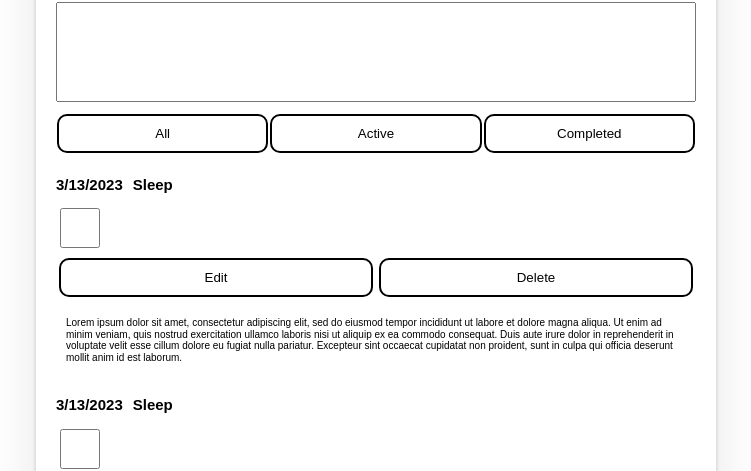
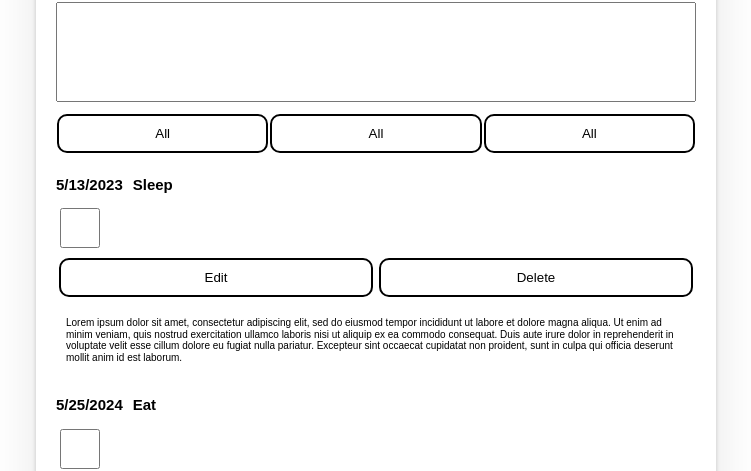
Before and after one commit to sw2003/TodoApp, a React (Create React App) app: page / in a window 1280 px wide. Shown: the part 275-746 px from the top of the page, without its empty margins (264-1015 px from the left). Built offline with nearby package versions, Linux system fonts and the light colour scheme.

Commit message:
todoitem component

```diff
--- a/src/App.js
+++ b/src/App.js
@@ -1,20 +1,26 @@
-import React from 'react'
+
+import React, { useState } from 'react';
 import Form from './components/form';
 import TodoItem from './components/todo-item';
+import FilterButton from './components/filter-button';
+function App(props) {
+  const [tasks, setTasks] = useState(props.Tasks)
 
-function App() {
+  const taskList = tasks.map((task)=>{
+    return (<TodoItem key={task.Key} name={task.Name} date={task.Date} desc={task.Desc} completed={task.Completed} />)
+  })
+
   return (
     <div className="App">
       <h1>TodoApp</h1>
       <Form></Form>
-      <div class="form-btn-group">
-        <button>All</button>
-        <button>Active</button>
-        <button>Completed</button>
+      <div className="form-btn-group">
+        <FilterButton></FilterButton>
+        <FilterButton></FilterButton>
+        <FilterButton></FilterButton>
       </div>
       <ul>
-          <TodoItem></TodoItem>
-          <TodoItem></TodoItem>
+          {taskList}
       </ul>
     </div>
   );
--- /dev/null
+++ b/src/components/filter-button.js
@@ -0,0 +1,8 @@
+import React from 'react'
+
+
+export default function FilterButton(props){
+    return (
+        <button>All</button>
+    )
+}
--- a/src/components/todo-item.js
+++ b/src/components/todo-item.js
@@ -4,8 +4,8 @@ export default function TodoItem(props) {
     return (
         <li>
             <div class="todo-name">
-                <h2>3/13/2023</h2>
-                <h2>Sleep</h2>
+                <h2>{props.date}</h2>
+                <h2>{props.name}</h2>
             </div>
             <input type ="checkbox"></input>
             <div class="btn-group">
--- a/src/index.js
+++ b/src/index.js
@@ -3,9 +3,28 @@ import ReactDOM from 'react-dom/client';
 import './index.css';
 import App from './App';
 
+const DATA = [
+  {
+    Key: "todo-1",
+    Name: "Sleep",
+    Date: "5/13/2023",
+    Desc: "No Desc",
+    Completed: false
+  },
+  {
+    Key: "todo-2",
+    Name: "Eat",
+    Date: "5/25/2024",
+    Desc: "Go Eat",
+    Completed: false
+  }
+]
+
+
+
 const root = ReactDOM.createRoot(document.getElementById('root'));
 root.render(
   <React.StrictMode>
-    <App />
+    <App Tasks={DATA}/>
   </React.StrictMode>
 );
```
